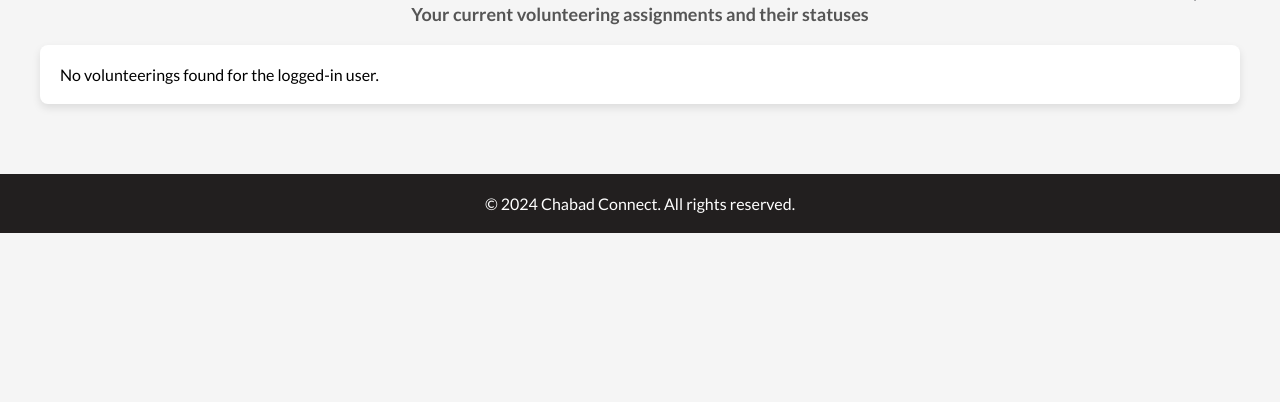
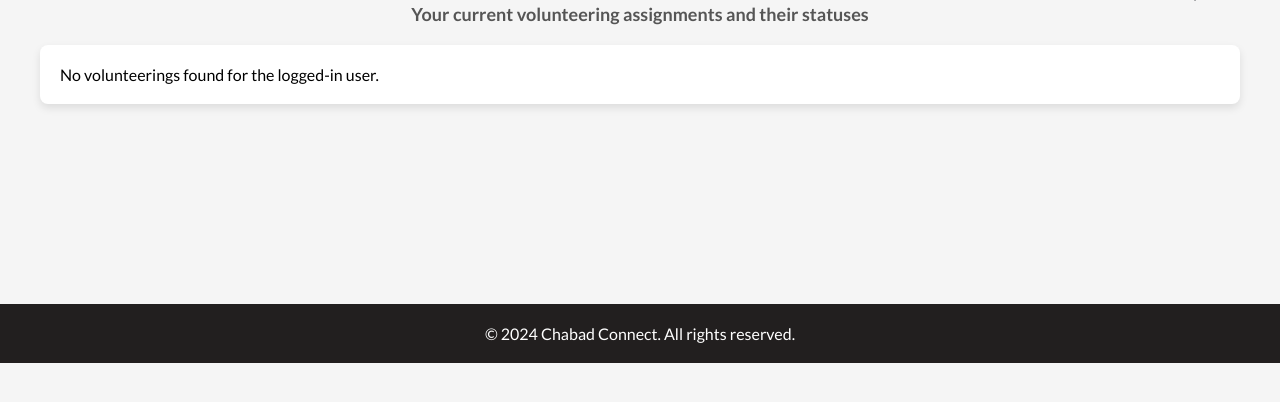
Before and after one commit to zoharsw/ChabadConnect, a PHP site: page /MyVolunteeries.php in a window 1280 px wide. Shown: the part 319-721 px from the top of the page. Run offline with PHP 8.4, Linux system fonts and the light colour scheme; the visitor is signed in with stand-in values (Sample User, id 1); data that the repository does not hold is empty.

Commit message:
Update MyVolunteeries.css

```diff
--- a/css/MyVolunteeries.css
+++ b/css/MyVolunteeries.css
@@ -99,7 +99,7 @@ h2 {
 }
 
 footer {
-    margin-top: 70px;
+    margin-top: 200px;
 }
 
 /* Responsive design */
```
